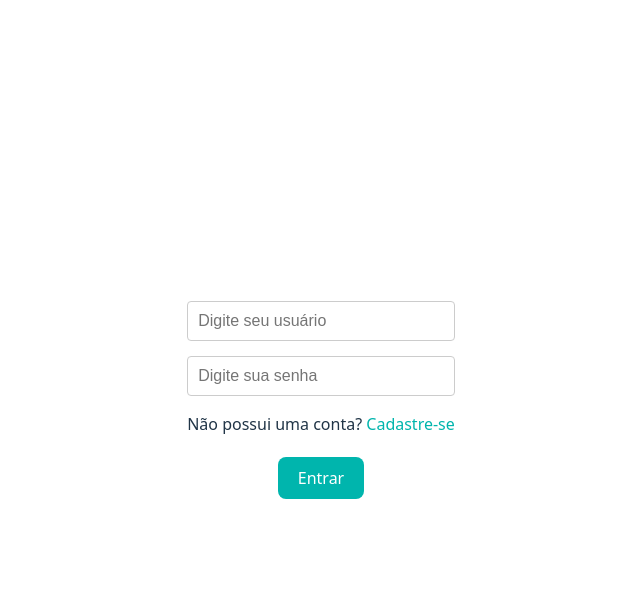
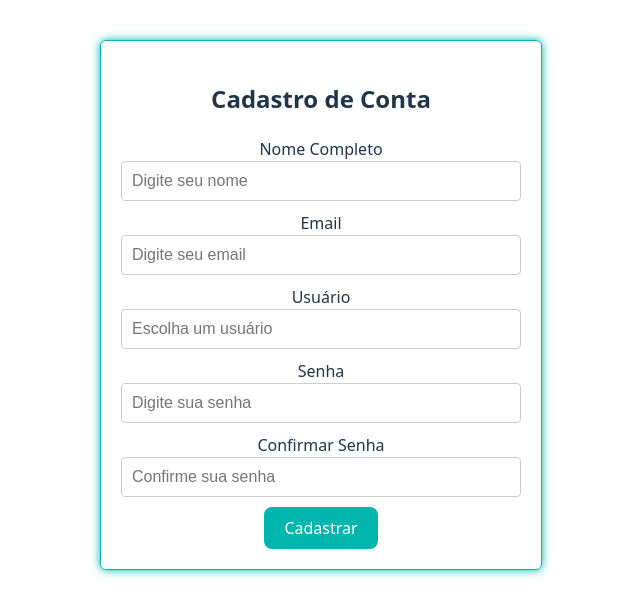
Before and after one commit to arturBenedetti/projeto-nutricionista, a Vue app in the folder frontend/: page / in a window 1280 px wide. Shown: the top 616 px of the page, without its empty margins (319-959 px from the left). Built offline with nearby package versions, Linux system fonts and the light colour scheme.

Commit message:
feat: tela cadastro

```diff
--- a/frontend/src/App.vue
+++ b/frontend/src/App.vue
@@ -1,9 +1,10 @@
 <template>
-  <TelaLogin />
+  <TelaCadastro />
 </template>
 
 <script setup lang="ts">
 import TelaLogin from './view/telas/TelaLogin.vue';
+import TelaCadastro from './view/telas/TelaCadastro.vue';
 </script>
 
 <style scoped>
--- /dev/null
+++ b/frontend/src/view/telas/TelaCadastro.vue
@@ -0,0 +1,107 @@
+<template>
+  <div class="register-form">
+    <h2>Cadastro de Conta</h2>
+    <div class="linha-input">
+      <Input label="Nome Completo" placeholder="Digite seu nome" v-model="form.name" />
+    </div>
+    <div class="linha-input">
+      <Input label="Email" type="email" placeholder="Digite seu email" v-model="form.email" />
+    </div>
+    <div class="linha-input">
+      <Input label="Usuário" type="user" placeholder="Escolha um usuário" v-model="form.user" />
+    </div>
+    <div class="linha-input">
+      <Input label="Senha" type="password" placeholder="Digite sua senha" v-model="form.password" />
+    </div>
+    <div class="linha-input">
+      <Input label="Confirmar Senha" type="password" placeholder="Confirme sua senha" v-model="form.confirmPassword" />
+    </div>
+    <Button label="Cadastrar" :color="'teal'" @click="submitForm" />
+    <p v-if="errorMessage" class="error">{{ errorMessage }}</p>
+    <p v-if="successMessage" class="success">{{ successMessage }}</p>
+  </div>
+</template>
+
+<script>
+import Input from "../../components/inputs/Input.vue";
+import Button from "../../components/buttons/Button.vue";
+
+export default {
+  name: "Register",
+  components: { Input, Button },
+  data() {
+    return {
+      form: {
+        name: "",
+        email: "",
+        user: "",
+        password: "",
+        confirmPassword: "",
+      },
+      errorMessage: "",
+      successMessage: "",
+    };
+  },
+  computed: {
+    isFormValid() {
+      return (
+        this.form.name &&
+        this.form.email &&
+        this.form.user &&
+        this.form.password &&
+        this.form.password === this.form.confirmPassword
+      );
+    },
+  },
+  methods: {
+    submitForm() {
+      if (!this.isFormValid) {
+        this.errorMessage = "Preencha todos os campos corretamente.";
+        this.successMessage = "";
+        return;
+      }
+
+      // Simulando envio de dados
+      this.successMessage = `Conta criada com sucesso para ${this.form.name}!`;
+      this.errorMessage = "";
+
+      // Limpar o formulário
+      this.form.name = "";
+      this.form.email = "";
+      this.form.user = "";
+      this.form.password = "";
+      this.form.confirmPassword = "";
+    },
+  },
+};
+</script>
+
+<style scoped>
+.register-form {
+  max-width: 400px;
+  margin: auto;
+  padding: 20px;
+  border: 1px solid #00B5AD;
+  border-radius: 6px;
+  box-shadow: 0px 0px 10px #00B5AD;
+}
+
+.linha-input {
+  padding-bottom: 10px;
+}
+
+h2 {
+  text-align: center;
+  margin-bottom: 20px;
+}
+
+.error {
+  color: red;
+  margin-top: 10px;
+}
+
+.success {
+  color: green;
+  margin-top: 10px;
+}
+</style>
--- a/frontend/src/view/telas/TelaLogin.vue
+++ b/frontend/src/view/telas/TelaLogin.vue
@@ -1,5 +1,6 @@
 <template>
   <div class="container">
+    <img src="../../assets/caduceu.png"></img>
     <p v-if="false" class="senha-invalida">Usuário ou senha inválidos</p>
     <div class="forms-login">
       <div class="input-wrapper">
@@ -46,6 +47,11 @@ export default {
   height: 100vh;
 }
 
+img {
+  width: 200px;
+  height: 200px;
+}
+
 .forms-login {
   padding-bottom: 5px;
 }
```
Also changed, not shown: frontend/src/assets/caduceu.png (added).
